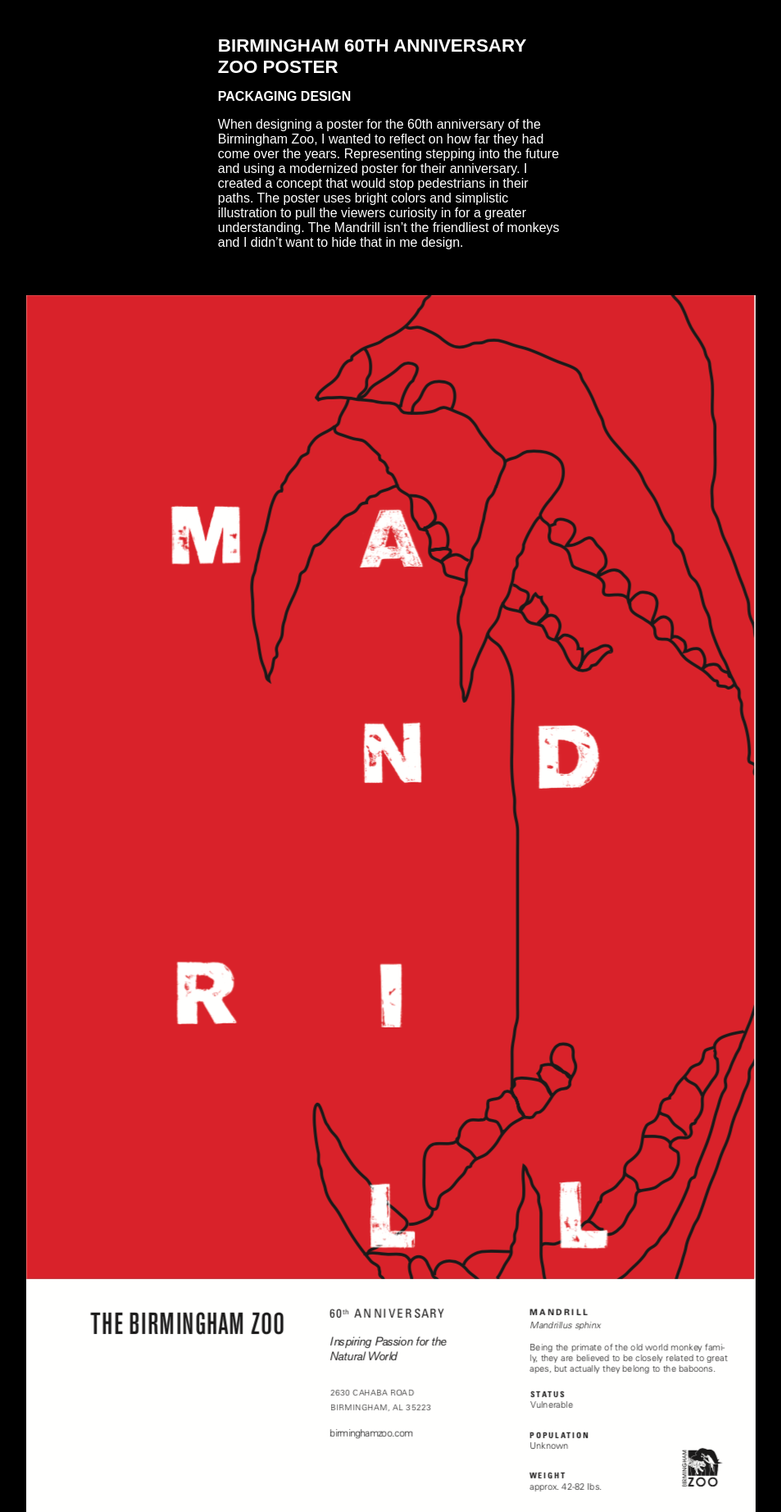
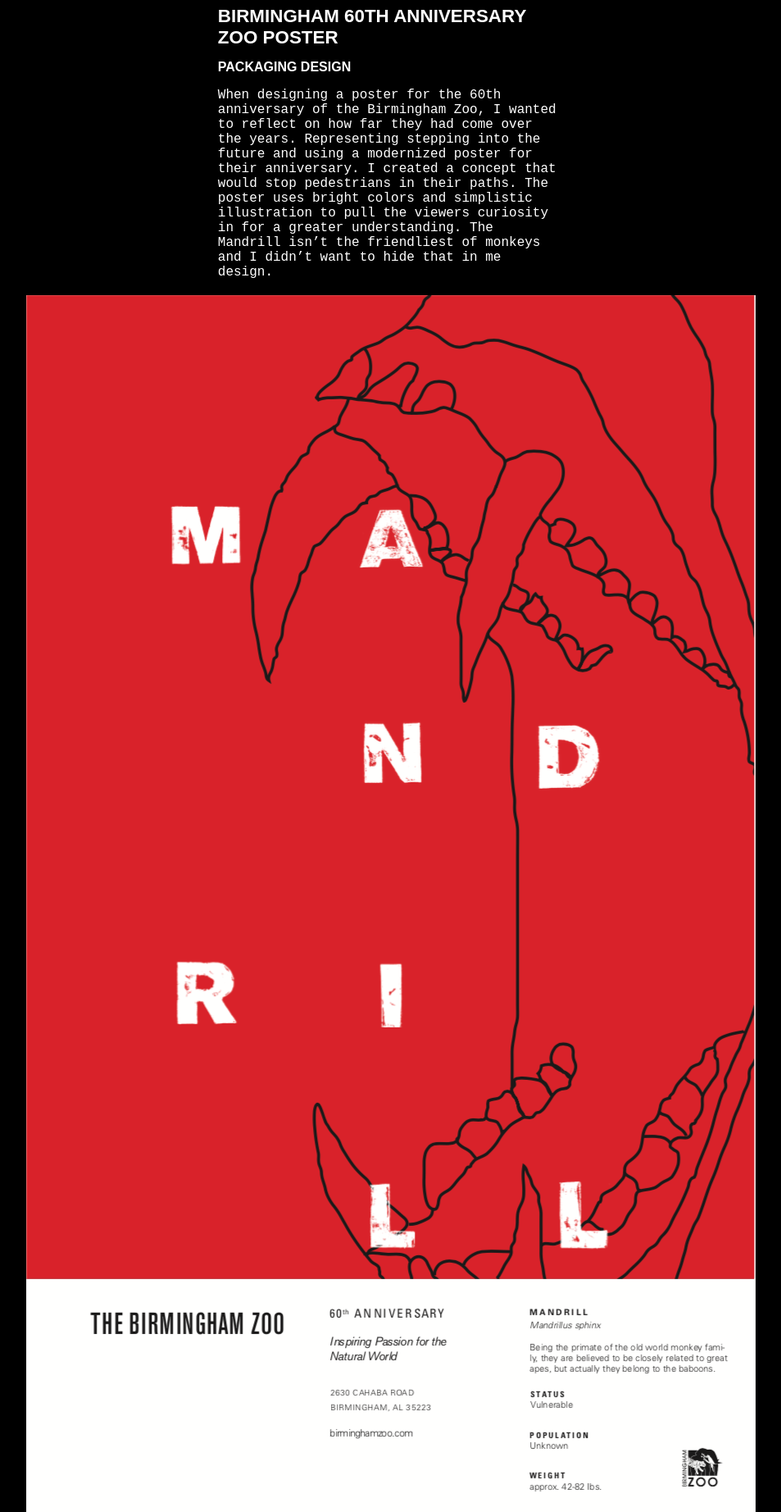
Before and after one commit to heidikieff/heidikieff.github.io, a Jekyll site: the page built from _projects/zoo.md, in a window 1280 px wide. Shown: the part 980-2824 px from the top of the page at 82% size, without its empty margins (163-1116 px from the left). Built offline with Jekyll 4.4.1, drawn with Linux system fonts in a browser that asks for light colours; some web fonts are replaced.

Commit message:
fine tuning

```diff
--- a/_sass/about.scss
+++ b/_sass/about.scss
@@ -1,4 +1,5 @@
 .about-grid {
+  margin-top: 3em;
    grid-column-gap: 5rem;
 }
 
--- a/css/main.scss
+++ b/css/main.scss
@@ -8,6 +8,10 @@
 body {
    margin: 0px;
    font-family: "futura-pt",sans-serif;
+}
+
+p {
+  font-family: "Courier New", sans-serif;
 }
 
 .courier-new {
```
Also changed, not shown: about.md (+1 -1 lines).
